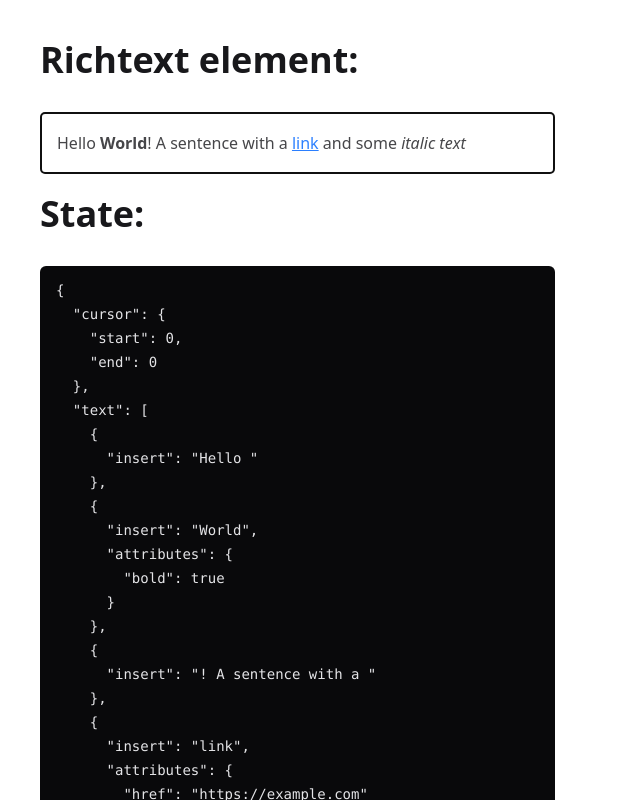
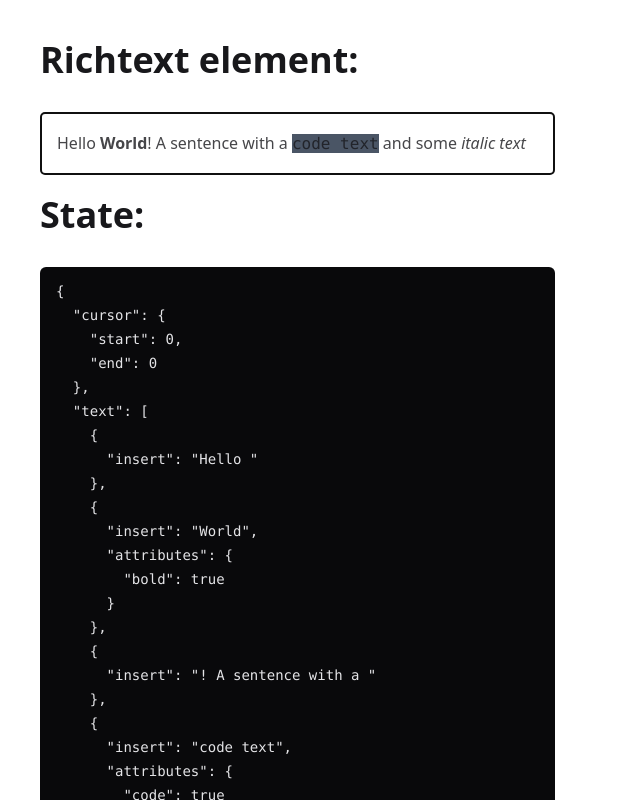
Before and after one commit to kulla/2025-07-18-simple-text-editing-with-yjs, a React app: page / in a window 1280 px wide. Shown: the top 800 px of the page, without its empty margins (0-640 px from the left). Built offline with nearby package versions, Linux system fonts and the light colour scheme; the HTML template or start-up script is replaced by a standard one.

Commit message:
feat: Change link text to code text

```diff
--- a/src/App.tsx
+++ b/src/App.tsx
@@ -21,7 +21,7 @@ ytext.insert(0, 'Hello ')
 ytext.insert(ytext.length, 'World', { bold: true })
 ytext.insert(ytext.length, '! ', {})
 ytext.insert(ytext.length, 'A sentence with a ', {})
-ytext.insert(ytext.length, 'link', { href: 'https://example.com' })
+ytext.insert(ytext.length, 'code text', { code: true })
 ytext.insert(ytext.length, ' and some ', {})
 ytext.insert(ytext.length, 'italic text', { italic: true })
 
@@ -181,7 +181,8 @@ export default function App() {
     const classes = []
     if (insert.attributes?.bold) classes.push('font-bold')
     if (insert.attributes?.italic) classes.push('italic')
-    if (insert.attributes?.href) classes.push('text-blue-500 underline')
+    if (insert.attributes?.code)
+      classes.push('font-mono color-gray-600 bg-gray-600')
 
     return classes.join(' ')
   }
@@ -286,6 +287,6 @@ interface Insert {
   attributes?: {
     bold?: boolean
     italic?: boolean
-    href?: string
+    code?: boolean
   }
 }
```
